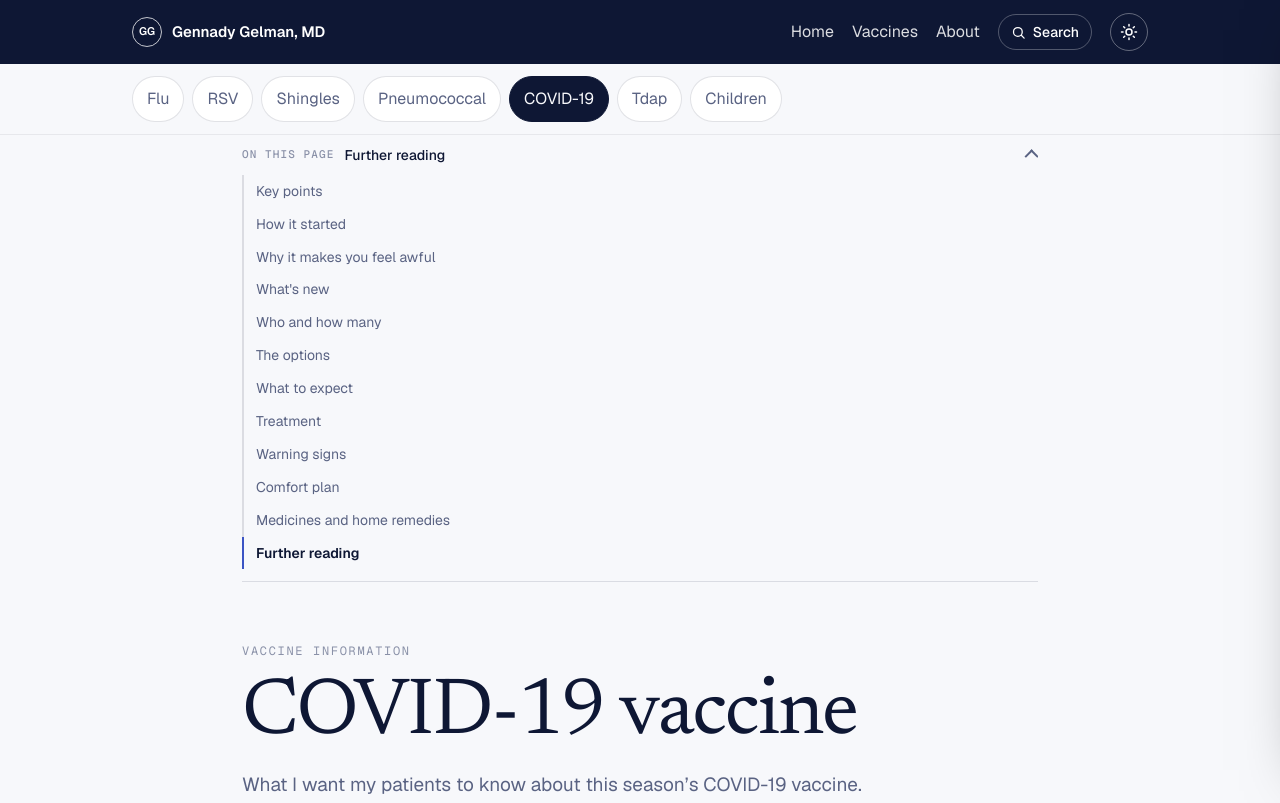
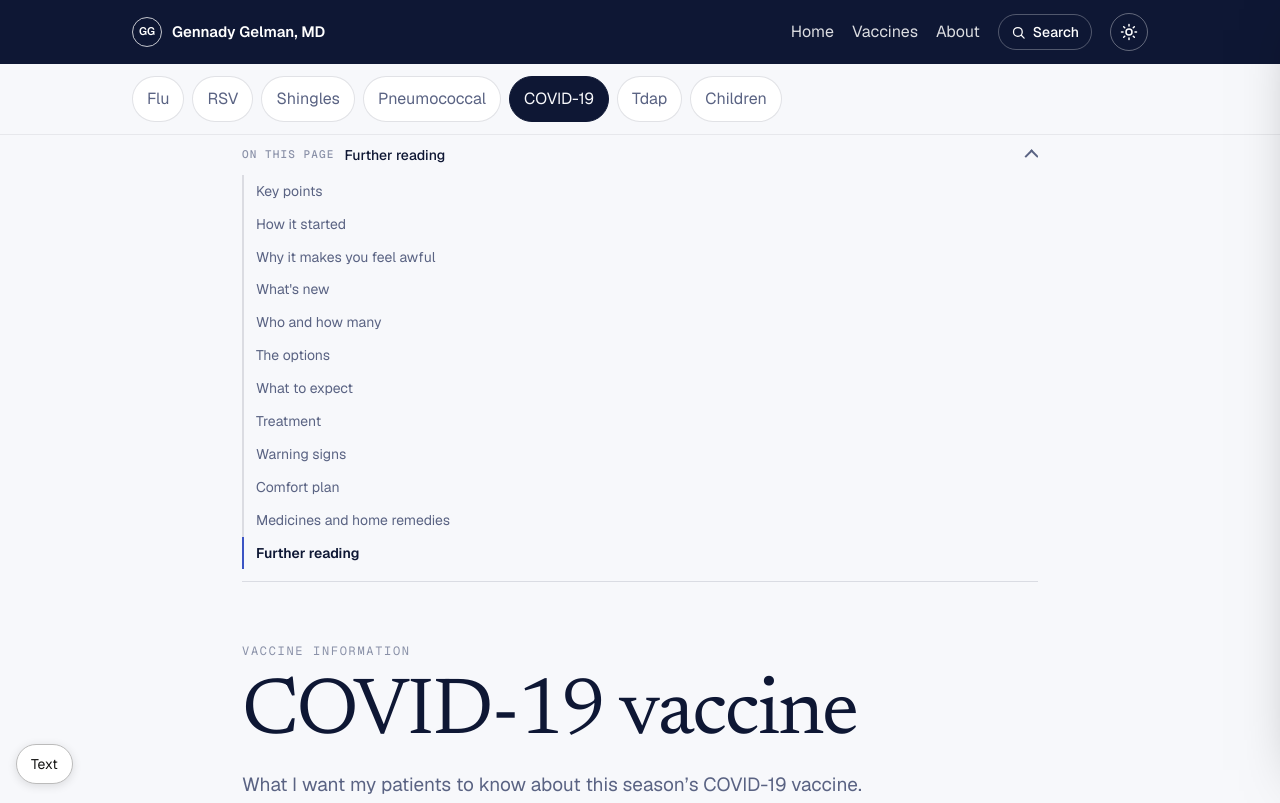
Before and after one commit to ggelman82/gennadygelman-site, a plain HTML site: page patients/vaccines/covid/index.html in a window 1280 px wide. Shown: the top 803 px of the page. Drawn offline with nearby package versions, Linux system fonts and the light colour scheme.

Commit message:
COVID vaccine page: add text size and typeface controls
Co-Authored-By: Claude Haiku 5.5 <noreply@anthropic.com>
Claude-Session: https://claude.ai/code/session_01Wnm2J25HwuHutPKrz1tnnx

```diff
--- a/patients/vaccines/covid/index.html
+++ b/patients/vaccines/covid/index.html
@@ -341,5 +341,5 @@ render();
 <script src="/js/toc.js?v=6" defer></script>
 <script src="/js/visit.js?v=2"></script>
 <script src="/js/search.js?v=1" defer></script>
-</body>
+<script src="/js/reader.js?v=2" defer></script></body>
 </html>
```
